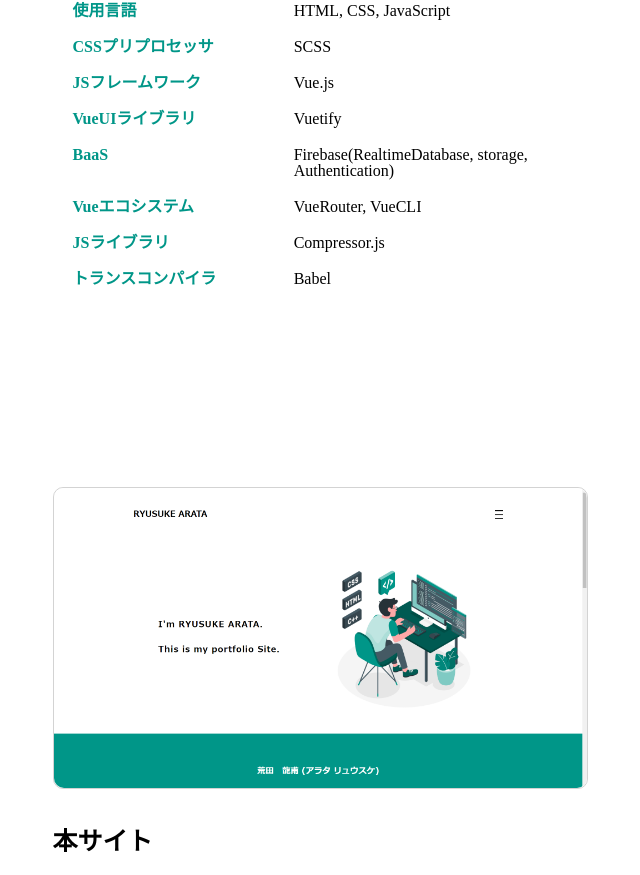
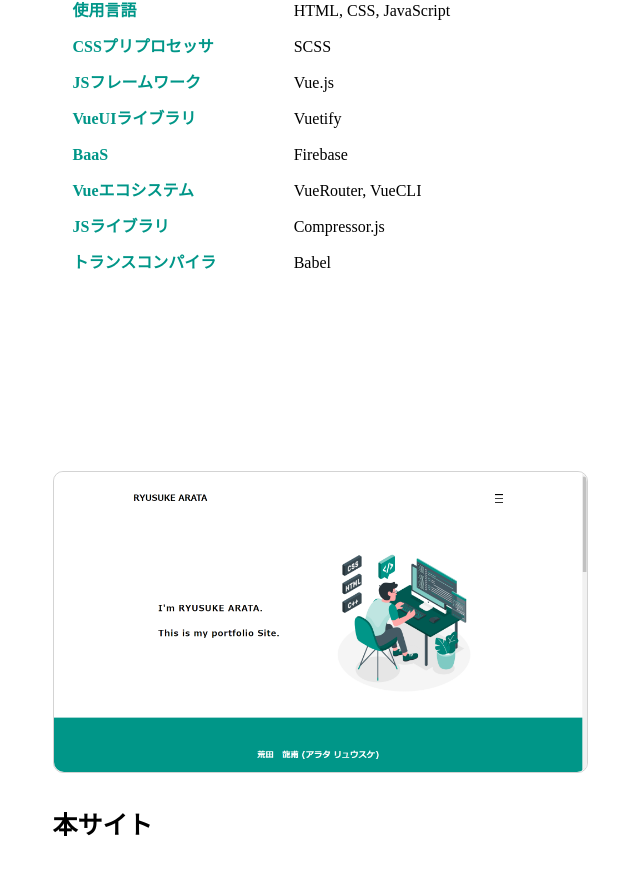
Before and after one commit to ryusuke1998/websiteforportfolio, a website: page dest/index.html in a window 1280 px wide. Shown: the part 2641-3516 px from the top of the page, without its empty margins (321-961 px from the left). Drawn offline with Linux system fonts and the light colour scheme.

Commit message:
fixed text in skills section in index.html

```diff
--- a/dest/index.html
+++ b/dest/index.html
@@ -127,7 +127,7 @@
                         </div>
                         <div class="one_of_skills">
                             <h3>BaaS</h3>
-                            <p>Firebase(RealtimeDatabase, storage, Authentication)</p>
+                            <p>Firebase</p>
                         </div>
                         <div class="one_of_skills">
                             <h3>Vueエコシステム</h3>
```
